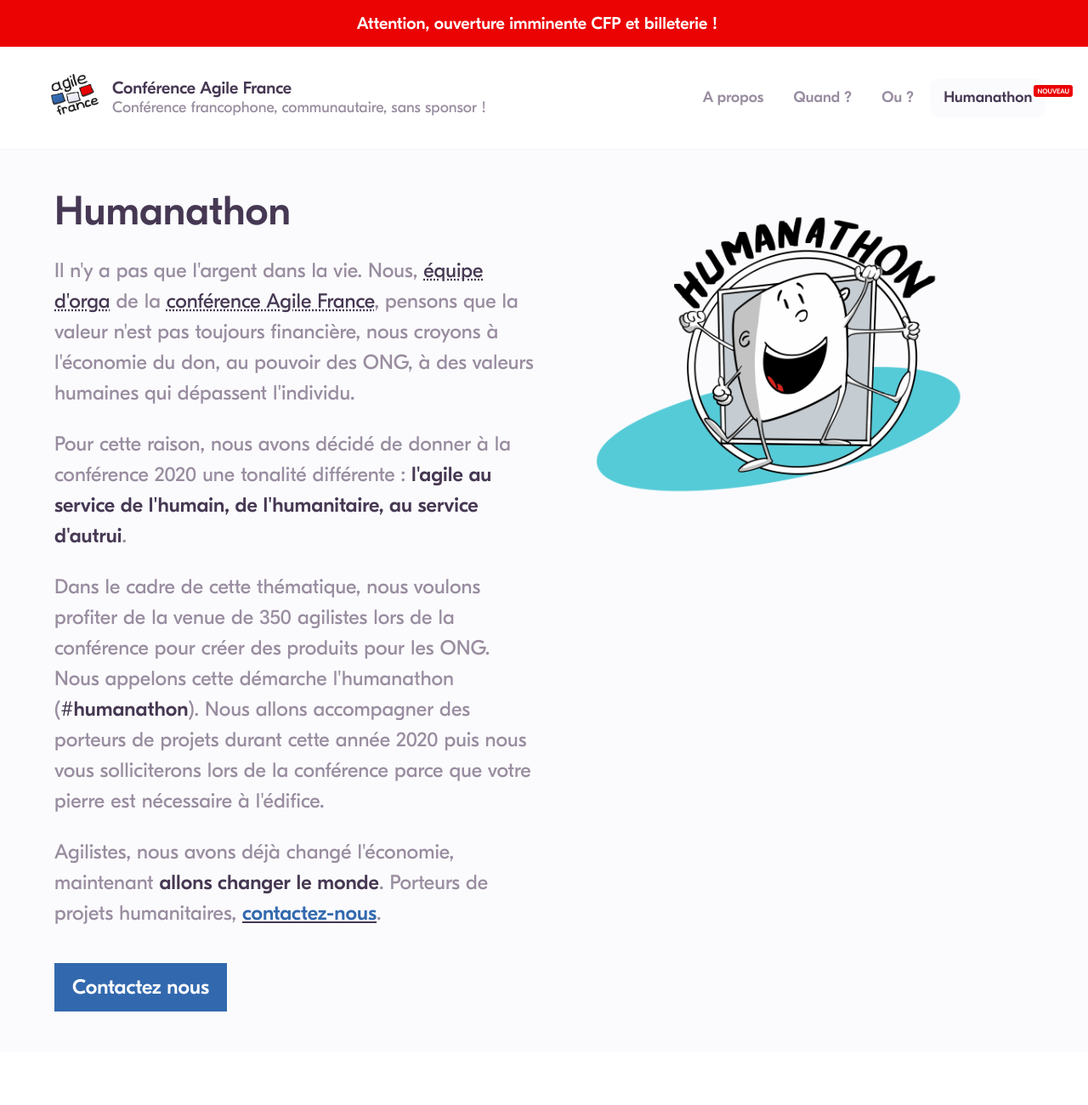
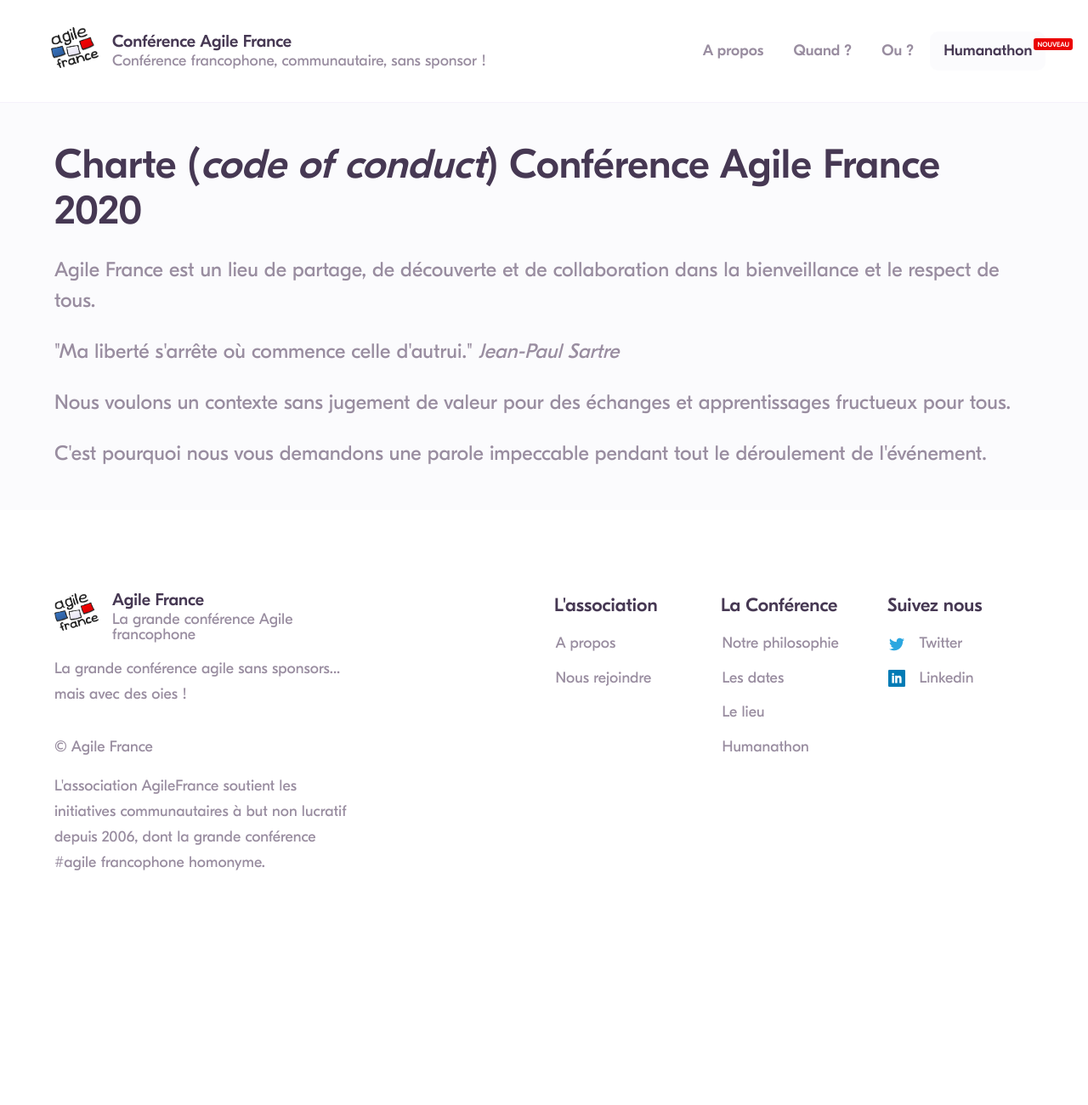
Before and after one commit to ismailnguyen/Agile-France, a plain HTML site: page charte.html in a window 1280 px wide. Shown: the top 1300 px of the page at 85% size. After the commit the page ends 1126 px from the top, so only its background shows below. Drawn offline with Linux system fonts and the light colour scheme; a web font is replaced by a local one.

Commit message:
Add code of conduct

```diff
--- a/humanathon.html
+++ b/charte.html
@@ -2,12 +2,12 @@
 <html lang="fr">
 <head>
 	<meta http-equiv="Content-Type" content="text/html; charset=utf-8">
-    <title>Humanathon Agile France 2020, la grande conférence Agile francophone sans sponsor (Paris)</title>
+    <title>Charte conférence Agile France 2020</title>
 
 	<meta name="viewport" content="width=device-width,initial-scale=1,minimum-scale=1,maximum-scale=1,user-scalable=no,minimal-ui">
 	<meta http-equiv="Content-Type" content="text/html; charset=utf-8">
-    <meta name="description" content="Humanathon - Conférence Agile France édition 2020 : 11 et 12 juin Chalet de la Porte Jaune Bois de Vincennes Paris">
-    <meta name="keywords" content="agile, méthodes agile, communauté agile, humanathon, projet humanitaire, conférence agile paris">
+	<meta name="description" content="Charte de la conférence Agile France 2020 : Agile France est la grande conférence Agile de la communauté pour la communauté (francophone, sans sponsor).">
+	<meta name="keywords" content="agile, charte agile france, méthodes agile, communauté agile, agile france, conférence agile paris">
 	<meta property="og:type" content="website">
 	<meta property="og:url" content="//conf.agile-france.org">
 	<meta property="og:title" content="Conférence AgileFrance">
@@ -22,20 +22,7 @@
 	<meta name="msapplication-TileImage" content="//2020.conf.agile-france.org/favicons/mstile-144x144.png">
 	<meta name="theme-color" content="#ffffff">
 
-	<link rel="apple-touch-icon" sizes="57x57" href="//2020.conf.agile-france.org/favicons/apple-touch-icon-57x57.png">
-	<link rel="apple-touch-icon" sizes="60x60" href="//2020.conf.agile-france.org/favicons/apple-touch-icon-60x60.png">
-	<link rel="apple-touch-icon" sizes="72x72" href="//2020.conf.agile-france.org/favicons/apple-touch-icon-72x72.png">
-	<link rel="apple-touch-icon" sizes="76x76" href="//2020.conf.agile-france.org/favicons/apple-touch-icon-76x76.png">
-	<link rel="apple-touch-icon" sizes="114x114" href="//2020.conf.agile-france.org/favicons/apple-touch-icon-114x114.png">
-	<link rel="apple-touch-icon" sizes="120x120" href="//2020.conf.agile-france.org/favicons/apple-touch-icon-120x120.png">
-	<link rel="apple-touch-icon" sizes="144x144" href="//2020.conf.agile-france.org/favicons/apple-touch-icon-144x144.png">
-	<link rel="apple-touch-icon" sizes="152x152" href="//2020.conf.agile-france.org/favicons/apple-touch-icon-152x152.png">
-	<link rel="apple-touch-icon" sizes="180x180" href="//2020.conf.agile-france.org/favicons/apple-touch-icon-180x180.png">
-	<link rel="icon" type="image/png" href="//2020.conf.agile-france.org/favicons/favicon-32x32.png" sizes="32x32">
-	<link rel="icon" type="image/png" href="//2020.conf.agile-france.org/favicons/favicon-194x194.png" sizes="194x194">
-	<link rel="icon" type="image/png" href="//2020.conf.agile-france.org/favicons/favicon-96x96.png" sizes="96x96">
-	<link rel="icon" type="image/png" href="//2020.conf.agile-france.org/favicons/android-chrome-192x192.png" sizes="192x192">
-	<link rel="icon" type="image/png" href="//2020.conf.agile-france.org/favicons/favicon-16x16.png" sizes="16x16">
+	<link rel="icon" type="image/x-icon" href="http://confcodeofconduct.com/favicon.ico" />
 	<link rel="manifest" href="//2020.conf.agile-france.org/favicons/manifest.json">
 
 	<link rel="stylesheet" href="./assets/css/style.css" />
@@ -45,14 +32,6 @@
 </head>
 <body>
     <div class="app-container">
-
-        <div class="message is-medium is-warning is-announcement">
-            <div class="message-header is-justified-center">
-                <p>Attention, ouverture imminente CFP et billeterie !</p>
-				<hr class="spacer is-1 is-horizontal" />
-				<!-- a class="button is-white" href="//www.weezevent.com/conference-agile-france-2019" target="_blank">Accéder à la billeterie</a -->
-			</div>
-        </div>
 
         <header class="app-header">
             <nav class="navbar">
@@ -76,7 +55,7 @@
 							<a href="index.html#philosophie" class="navbar-item">A propos</a>
 							<a href="index.html#date" class="navbar-item">Quand ?</a>
 							<a href="index.html#lieu" class="navbar-item">Ou ?</a>
-                            <a href="#" class="navbar-item is-active">Humanathon <span class="tag is-warning is-micro is-uppercase">Nouveau</span></a>
+                            <a href="humanathon.html" class="navbar-item is-active">Humanathon <span class="tag is-warning is-micro is-uppercase">Nouveau</span></a>
                         </div>
                     </div>
                 </div>
@@ -86,48 +65,13 @@
         <main class="app-content">
             <section class="section has-background">
                 <div class="container">
-                    <div class="columns">
-                        <div class="column is-6 is-hidden-tablet">
-                            <div class="section-media">
-                                <img role="presentation" src="./assets/images/humanathon.png" />
-                            </div>
-                        </div>
-                        <div class="column is-6 is-5-fullhd is-offset-1-fullhd">
-                            <div class="section-header">
-                                <h2 class="title is-1 is-spaced">Humanathon</h2>
-                                <div class="content is-large">
-                                    <p>
-                                        Il n'y a pas que l'argent dans la vie. Nous, <a title="Groupe des organisateurs bénévoles" style="cursor:help;text-decoration:underline dotted">équipe d'orga</a> de la <a title="Conférence sans sponsor, elle aura lieu les 11 et 12 juin 2020 à Paris." style="cursor:help;text-decoration:underline dotted">conférence Agile France</a>, pensons que la valeur n'est pas toujours financière, nous croyons à l'économie du don, au pouvoir des ONG, à des valeurs humaines qui dépassent l'individu.
-                                    </p>
-
-                                    <p>
-                                        Pour cette raison, nous avons décidé de donner à la conférence 2020 une tonalité différente : <strong>l'agile au service de l'humain, de l'humanitaire, au service d'autrui</strong>.
-                                    </p>
-
-                                    <p>
-                                        Dans le cadre de cette thématique, nous voulons profiter de la venue de 350 agilistes lors de la conférence pour créer des produits pour les ONG. Nous appelons cette démarche l'humanathon (<strong>#humanathon</strong>). Nous allons accompagner des porteurs de projets durant cette année 2020 puis nous vous solliciterons lors de la conférence parce que votre pierre est nécessaire à l'édifice.
-                                    </p>
-
-                                    <p>
-                                        Agilistes, nous avons déjà changé l'économie, maintenant <strong>allons changer le monde</strong>. Porteurs de projets humanitaires, <a href="mailto:conference@agile-france.org"><strong>contactez-nous</strong></a>.
-                                    </p>
-
-                                    <hr class="spacer is-1">
-
-                                    <div class="field has-addons">
-                                        <div class="control">
-                                            <a href="mailto:conference@agile-france.org" class="button is-primary is-large" type="submit">Contactez nous</a>
-                                        </div>
-                                    </div>
-                                </div>
-                            </div>
-                        </div>
-                        <div class="column is-6 is-hidden-mobile">
-                            <div class="section-media">
-                                <img role="presentation" src="./assets/images/humanathon.png" class="is-sticky-on-scroll" />
-                            </div>
-                        </div>
-                    </div>
+					<h1 class="title is-1 is-spaced">Charte (<em lang="en">code of conduct</em>) Conférence Agile France 2020</h1>
+					<div class="content is-large">
+						<p>Agile France est un lieu de partage, de découverte et de collaboration dans la bienveillance et le respect de tous.</p>
+						<p>"Ma liberté s'arrête où commence celle d'autrui." <em>Jean-Paul Sartre</em></p>
+						<p>Nous voulons un contexte sans jugement de valeur pour des échanges et apprentissages fructueux pour tous.</p>
+						<p>C'est pourquoi nous vous demandons une parole impeccable pendant tout le déroulement de l'événement.</p>
+					</div>
                 </div>
             </section>
         </main>
```
Also changed, not shown: index.html (+1 -1 lines).
